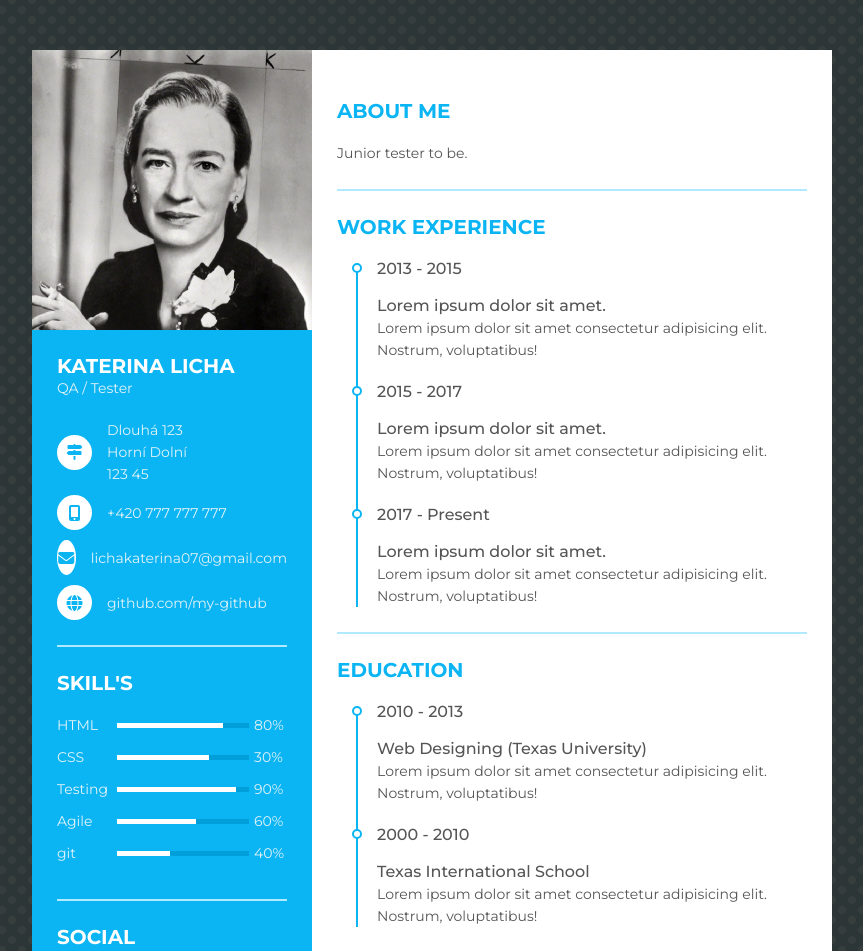
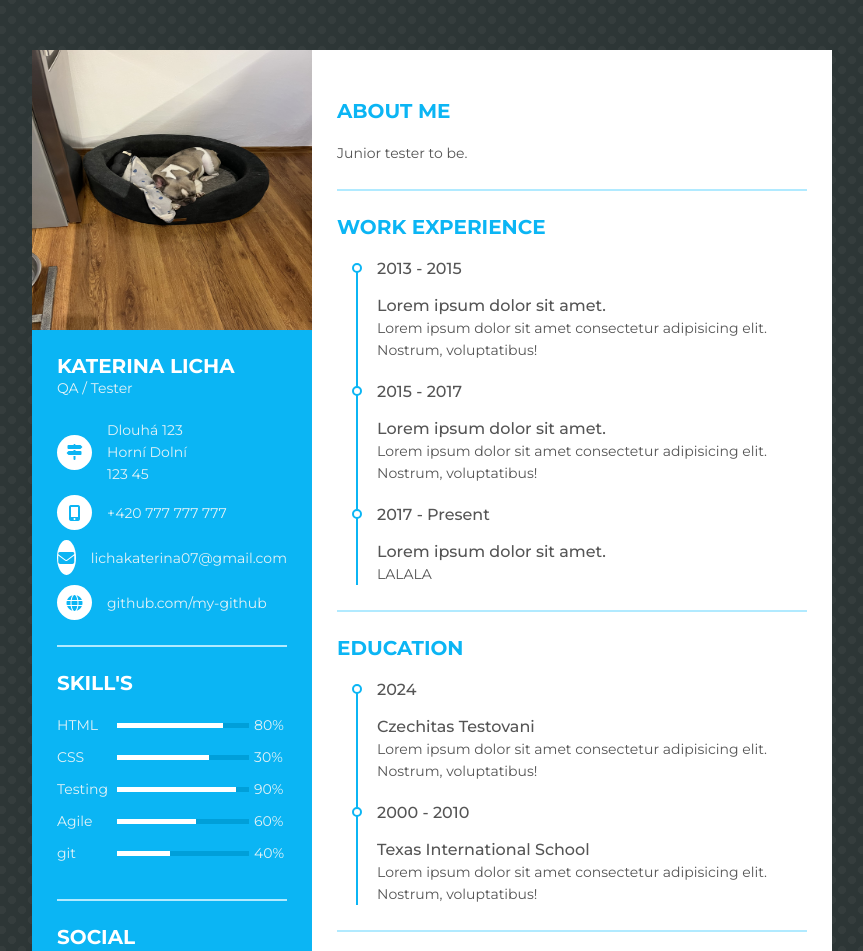
Before and after one commit to likatka/cv, a plain HTML site: page index.html in a window 1280 px wide. Shown: the top 951 px of the page, without its empty margins (208-1071 px from the left). Drawn offline with Linux system fonts and the light colour scheme.

Commit message:
Finalni CV

```diff
--- a/index.html
+++ b/index.html
@@ -14,7 +14,7 @@
     <div class="resume">
         <div class="resume_left">
             <div class="resume_profile">
-                <img src="profile.jpg" alt="Profile picture" />
+                <img src="bertik.jpg" alt="Profile picture" />
             </div>
             <div class="resume_content">
                 <div class="resume_item resume_info">
@@ -179,8 +179,7 @@
                         <div class="info">
                             <p class="semi-bold">Lorem ipsum dolor sit amet.</p>
                             <p>
-                                Lorem ipsum dolor sit amet consectetur adipisicing elit.
-                                Nostrum, voluptatibus!
+                                LALALA
                             </p>
                         </div>
                     </li>
@@ -192,9 +191,9 @@
                 </div>
                 <ul>
                     <li>
-                        <div class="date">2010 - 2013</div>
+                        <div class="date">2024</div>
                         <div class="info">
-                            <p class="semi-bold">Web Designing (Texas University)</p>
+                            <p class="semi-bold">Czechitas Testovani</p>
                             <p>
                                 Lorem ipsum dolor sit amet consectetur adipisicing elit.
                                 Nostrum, voluptatibus!
```
Also changed, not shown: bertik.jpg (renamed from thumbnail_IMG_8350.jpg).
